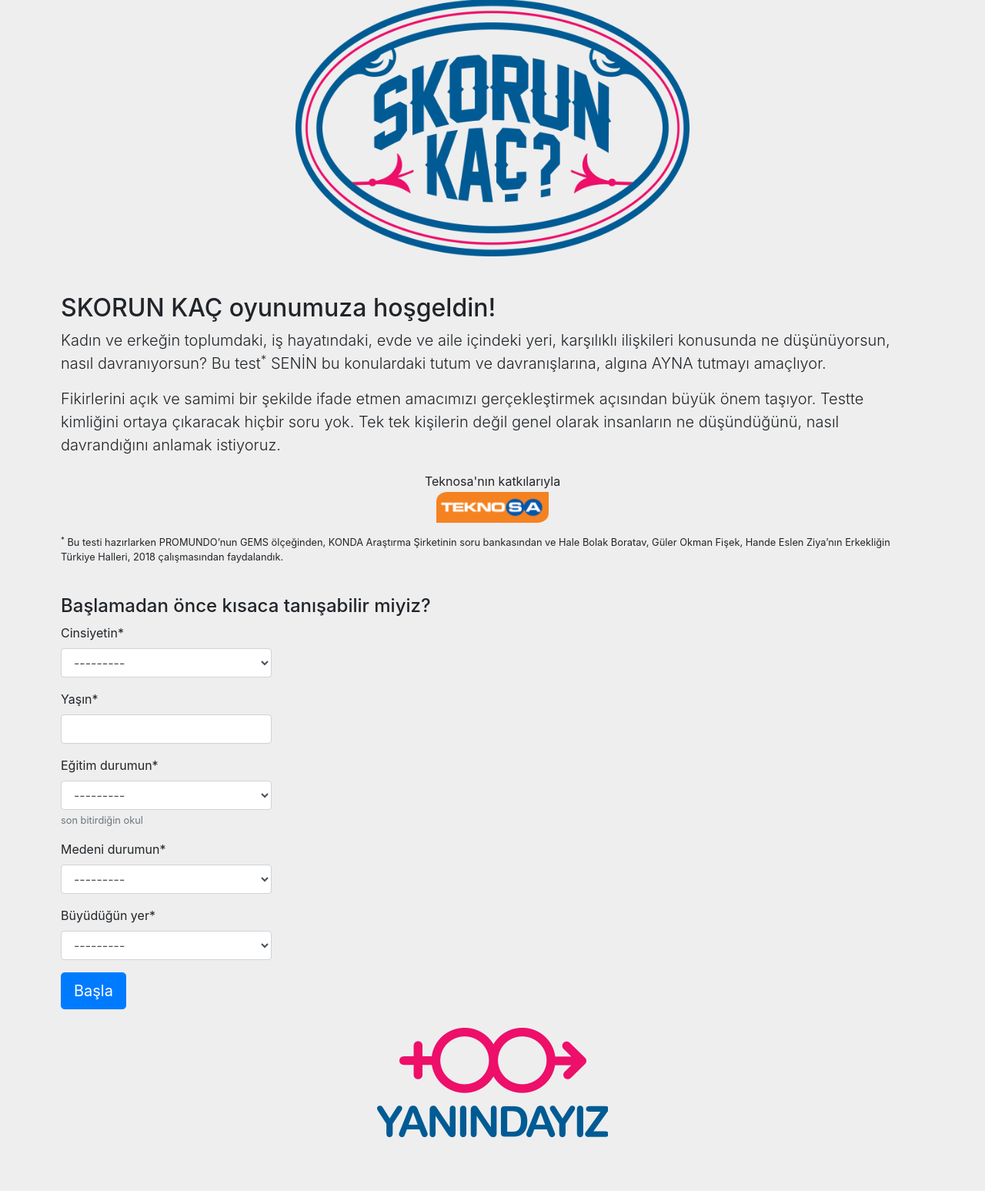
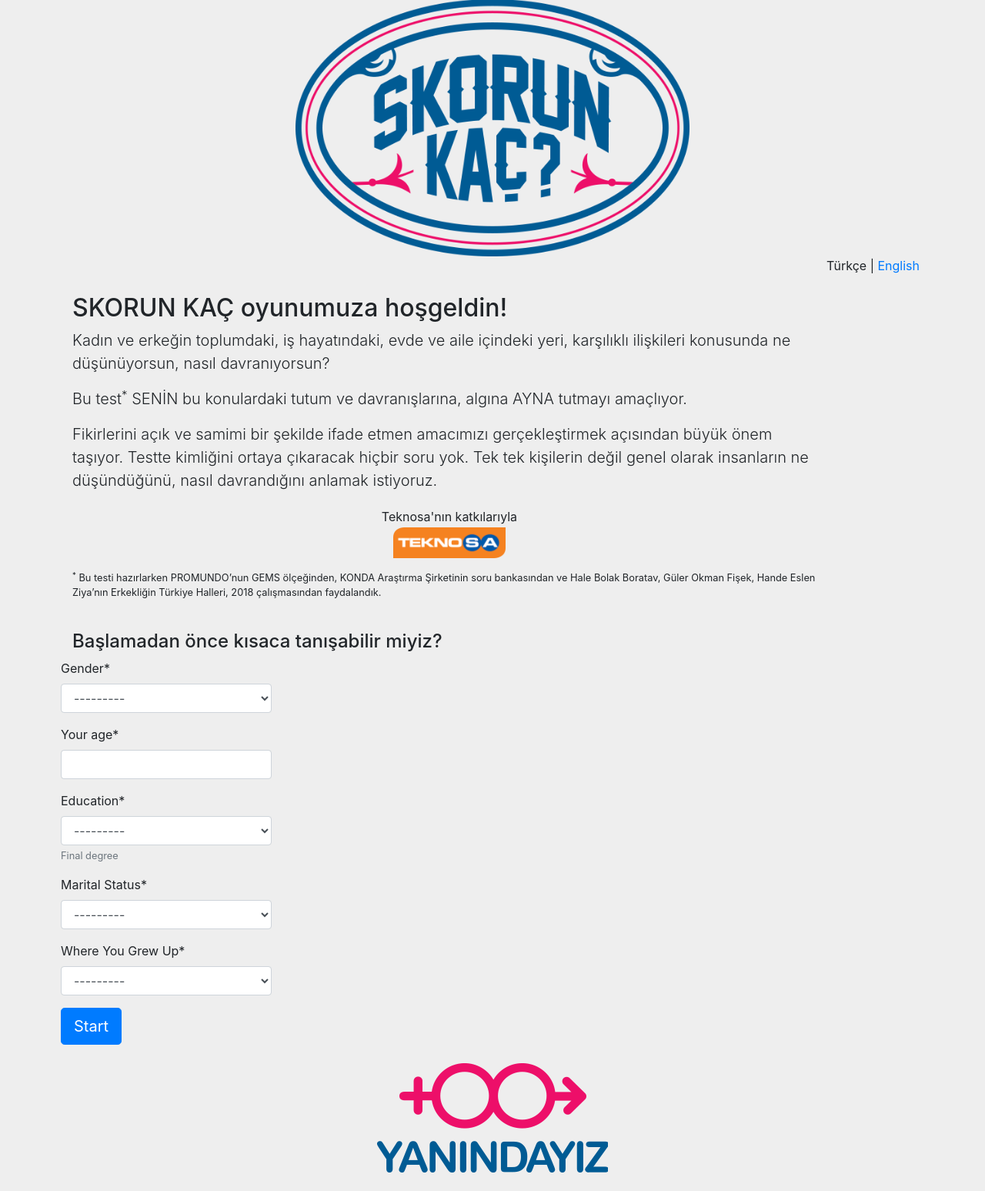
Before and after one commit to rekognize/skorunkac, a Django app: page / in a window 1280 px wide. Shown: the part 25-1572 px from the top of the page at 77% size. Before the commit the page ends 1502 px from the top, so only its background shows below. Run offline with Django 3.2, Linux system fonts and the light colour scheme; some libraries are stand-ins or nearby versions.

Commit message:
tercumeler

```diff
--- a/skorunkac/polls/models.py
+++ b/skorunkac/polls/models.py
@@ -3,6 +3,7 @@
 from django.urls import reverse
 from django.db.models import Avg
 from django.core.exceptions import ValidationError
+from django.utils.translation import ugettext_lazy as _
 from skorunkac.cities.models import City
 
 
@@ -31,7 +32,9 @@
 
 class Question(models.Model):
     question = models.CharField('soru', max_length=250)
+    question_en = models.CharField('soru [EN]', max_length=250)
     question_f = models.CharField('soru (kadın versiyonu)', blank=True, null=True, max_length=250)
+    question_f_en = models.CharField('soru (kadın versiyonu) [EN]', blank=True, null=True, max_length=250)
     category = models.ForeignKey(Category, verbose_name='kategori', blank=True, null=True, on_delete=models.SET_NULL)
     order = models.PositiveSmallIntegerField('sıralama', blank=True, null=True)
     inverse_score = models.BooleanField('ters skor', default=False)
@@ -121,58 +124,56 @@
 class Poll(models.Model):
     session = models.ForeignKey(Session, verbose_name='oturum', blank=True, null=True, on_delete=models.SET_NULL)
     gender = models.CharField(
-        'cinsiyetin',
+        _('Gender'),
         max_length=1,
         choices=(
-            ('m', 'Erkek'),
-            ('f', 'Kadın'),
-            #('g', 'LGBTI erkek'),
-            #('l', 'LGBTI kadın'),
+            ('m', _('Male')),
+            ('f', _('Female')),
         ),
     )
-    age = models.PositiveSmallIntegerField('yaşın')
+    age = models.PositiveSmallIntegerField(_('Your age'))
     education = models.PositiveSmallIntegerField(
-        'eğitim durumun',
-        help_text='son bitirdiğin okul',
+        _('Education'),
+        help_text=_('Final degree'),
         choices=(
-            (0, 'Diplomasız okur'),
-            (1, 'İlkokul mezunu'),
-            (2, 'İlköğretim / Ortaokul mezunu'),
-            (3, 'Lise mezunu'),
-            (4, 'Yüksekokul mezunu'),
-            (5, 'Lisans mezunu'),
-            (6, 'Yüksek lisans'),
-            (7, 'Doktora'),
+            (0, _('No formal education')),
+            (1, _('Primary School')),
+            (2, _('Secondary School')),
+            (3, _('High School')),
+            (4, _('College')),
+            (5, _('University')),
+            (6, _('Masters')),
+            (7, _('Doctorate / PhD')),
         ),
     )
     marital_status = models.CharField(
-        'medeni durumun',
+        _('Marital Status'),
         max_length=1,
         choices=(
-            ('b', 'Bekar'),
-            ('s', 'Sözlü / Nişanlı'),
-            ('e', 'Evli'),
-            ('d', 'Dul'),
-            ('a', 'Boşanmış'),
+            ('b', _('Single / Not Married')),
+            ('s', _('Has a partner / Engaged')),
+            ('e', _('Married')),
+            ('d', _('Widowed')),
+            ('a', _('Divorced')),
         ),
     )
     hometown_size = models.CharField(
-        'büyüdüğün yer',
+        _('Where You Grew Up'),
         max_length=1,
         choices=(
-            ('k', 'Köy'),
-            ('i', 'Kasaba / İlçe'),
-            ('s', 'Şehir'),
-            ('m', 'Büyükşehir / Metropol'),
+            ('k', _('Village')),
+            ('i', _('Town')),
+            ('s', _('City')),
+            ('m', _('Metropolis')),
         ),
     )
     lifestyle = models.CharField(
-        'hayat tarzın',
+        _('Life style'),
         max_length=1, blank=True, null=True,
         choices=(
-            ('m', 'Modern'),
-            ('g', 'Geleneksel muhafazakar'),
-            ('d', 'Dindar muhafazakar'),
+            ('m', _('Modern')),
+            ('g', _('Conservative')),
+            ('d', _('Religious conservative')),
         ),
     )
     started = models.DateTimeField('başlangıç', auto_now_add=True, editable=False)
--- a/skorunkac/polls/templates/base.html
+++ b/skorunkac/polls/templates/base.html
@@ -1,12 +1,16 @@
-{% load static %}
+{% load i18n static %}
 <!DOCTYPE html>
 <html>
 <head lang="tr">
 
+    {% get_current_language as LANGUAGE_CODE %}
+    {% get_available_languages as LANGUAGES %}
+    {% get_language_info_list for LANGUAGES as languages %}
+
     <meta charset="utf-8">
     <meta name="viewport" content="width=device-width, initial-scale=1, shrink-to-fit=no">
 
-    <title>{% block title %}Skorun Kaç?{% endblock %}</title>
+    <title>{% block title %}{% if LANGUAGE_CODE == 'en' %}What's your score!{% else %}Skorun Kaç?{% endif %}{% endblock %}</title>
 
     <link rel="stylesheet" href="https://maxcdn.bootstrapcdn.com/bootstrap/4.2.0/css/bootstrap.min.css">
 
@@ -25,9 +29,26 @@
 
 <div class="text-center mt-4">
 
-<a href="/" style="font-family: 'Cutive Mono', monospace; font-weight: 900">
-    <img src="{% static 'skorunkac.png' %}" style="max-width:40%">
-</a>
+    <a href="/">
+        <img src="{% static 'skorunkac.png' %}" style="max-width:40%">
+    </a>
+
+    <div class="container">
+
+        <div class="float-right">
+
+            {% for language in languages %}
+                {% if language.code != LANGUAGE_CODE %}
+                    <a href="{% url 'set_lang' %}?lang={{ language.code }}">{{ language.name_local }}</a>
+                {% else %}
+                    {{ language.name_local }}
+                {% endif %}
+                {% if not forloop.last %} | {% endif %}
+            {% endfor %}
+
+        </div>
+
+    </div>
 
 </div>
 
--- a/skorunkac/polls/templates/start.html
+++ b/skorunkac/polls/templates/start.html
@@ -1,48 +1,96 @@
 {% extends "base.html" %}
-{% load crispy_forms_tags static %}
+{% load i18n crispy_forms_tags static %}
 
 
 {% block content %}
+
+    {% get_current_language as LANGUAGE_CODE %}
 
     <div class="container px-4">
 
         <div class="row">
 
             <h2 class="mt-5">
+
+                {% if LANGUAGE_CODE == 'en' %}
+                    Welcome to Our WHAT’S YOUR SCORE Game!
+                {% else %}
                     SKORUN KAÇ oyunumuza hoşgeldin!
+                {% endif %}
+
                 <small class="text-muted">{{ session.name }}</small>
             </h2>
 
 
 
             <p class="lead">
+                {% if LANGUAGE_CODE == 'en' %}
+                    What do you think and how do you act on the role of women and men in society, work, home, family life,
+                    and in their mutual relationships?
+                {% else %}
                     Kadın ve erkeğin toplumdaki, iş hayatındaki, evde ve aile içindeki yeri, karşılıklı ilişkileri konusunda ne
                     düşünüyorsun, nasıl davranıyorsun?
-                Bu test<sup>*</sup> SENİN bu konulardaki tutum ve davranışlarına, algına AYNA tutmayı amaçlıyor.
+                {% endif %}
             </p>
 
             <p class="lead">
+                {% if LANGUAGE_CODE == 'en' %}
+                    This test aims to reflect your attitude and behaviors on the subjects mentioned above.
+                {% else %}
+                    Bu test<sup>*</sup> SENİN bu konulardaki tutum ve davranışlarına, algına AYNA tutmayı amaçlıyor.
+                {% endif %}
+            </p>
+
+            <p class="lead">
+                {% if LANGUAGE_CODE == 'en' %}
+                    It is important for you to express your opinions clearly and sincerely in order to reach our goal.
+                    There are no questions that will reveal your identity. Our aim to understand how general public thinks and behave rather than individuals.
+                {% else %}
                     Fikirlerini açık ve samimi bir şekilde ifade etmen amacımızı gerçekleştirmek açısından büyük önem taşıyor.
+                    Testte kimliğini ortaya çıkaracak hiçbir soru yok. Tek tek kişilerin değil genel olarak insanların ne düşündüğünü, nasıl davrandığını anlamak istiyoruz.
+                {% endif %}
+            </p>
 
-                Testte kimliğini ortaya çıkaracak hiçbir soru yok. Tek tek kişilerin değil genel olarak insanların ne düşündüğünü, nasıl davrandığını anlamak istiyoruz.
+            <p class="lead">
             </p>
 
             <div class="text-center w-100">
                 <p class="lead">
-                    <span class="small">Teknosa'nın katkılarıyla</span>
+
+                    <span class="small">
+                        {% if LANGUAGE_CODE == 'en' %}
+                            With the Contribution of Teknosa
+                        {% else %}
+                            Teknosa'nın katkılarıyla
+                        {% endif %}
+                    </span>
+
                     <br>
+
                     <img src="{% static "teknosa.png" %}" style="height: 2em">
                 </p>
             </div>
 
             <p class="lead small">
-                <sup>*</sup> Bu testi hazırlarken PROMUNDO’nun GEMS ölçeğinden, KONDA Araştırma Şirketinin soru bankasından ve
+                <sup>*</sup>
+
+                {% if LANGUAGE_CODE == 'en' %}
+                    While developing this test, we made use of the GEMS scale of PROMUNDO, the question bank by KONDA Research Company,
+                    and the work namely “Masculinity Moods in Turkey” (“Erkekliğin Türkiye Halleri”) 2018, by Hale Bolak Boratav, Güler Okman Fişek and Hande Eslen Ziya.
+                {% else %}
+                    Bu testi hazırlarken PROMUNDO’nun GEMS ölçeğinden, KONDA Araştırma Şirketinin soru bankasından ve
                     Hale Bolak Boratav, Güler Okman Fişek, Hande Eslen Ziya’nın Erkekliğin Türkiye Halleri, 2018 çalışmasından faydalandık.
+                {% endif %}
+
             </p>
 
 
             <h4 class="mt-4">
+                {% if LANGUAGE_CODE == 'en' %}
+                    Before we proceed, can you briefly introduce yourself?
+                {% else %}
                     Başlamadan önce kısaca tanışabilir miyiz?
+                {% endif %}
             </h4>
 
 
@@ -56,7 +104,7 @@
 
                 {{ form|crispy }}
 
-                <button type="submit" class="btn btn-primary btn-lg">Başla</button>
+                <button type="submit" class="btn btn-primary btn-lg">{% trans "Start" %}</button>
 
             </form>
 
--- a/skorunkac/urls.py
+++ b/skorunkac/urls.py
@@ -1,8 +1,7 @@
 from django.contrib import admin
 from django.urls import path
-from django.conf import settings
-from django.conf.urls.static import static
 from skorunkac.polls import views
+from skorunkac.views import set_language
 
 
 admin.site.site_header = 'Skorun Kaç?'
@@ -11,6 +10,7 @@
 
 urlpatterns = [
     path('yonetim/', admin.site.urls),
+    path('lang/', set_language, name='set_lang'),
 
     path('', views.init_poll, name='init_poll'),
     path('<int:poll_id>/', views.result, name='result'),
```
Also changed, not shown: skorunkac/settings.py (+11 -0 lines), skorunkac/views.py (added, +22 -0 lines), locale/tr/LC_MESSAGES/django.po (added), skorunkac/polls/migrations/0030_auto_20191014_2323.py (added), 1 other file. Lines whose indentation alone changed are shown as unchanged.
